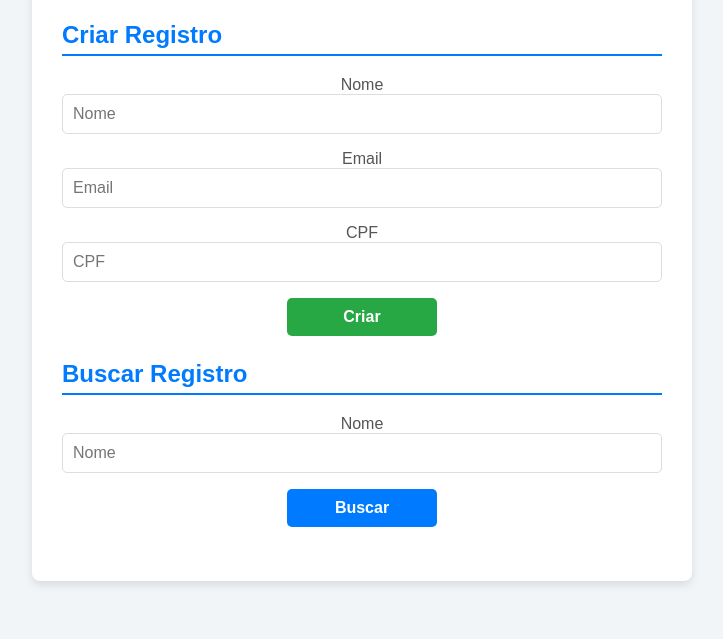
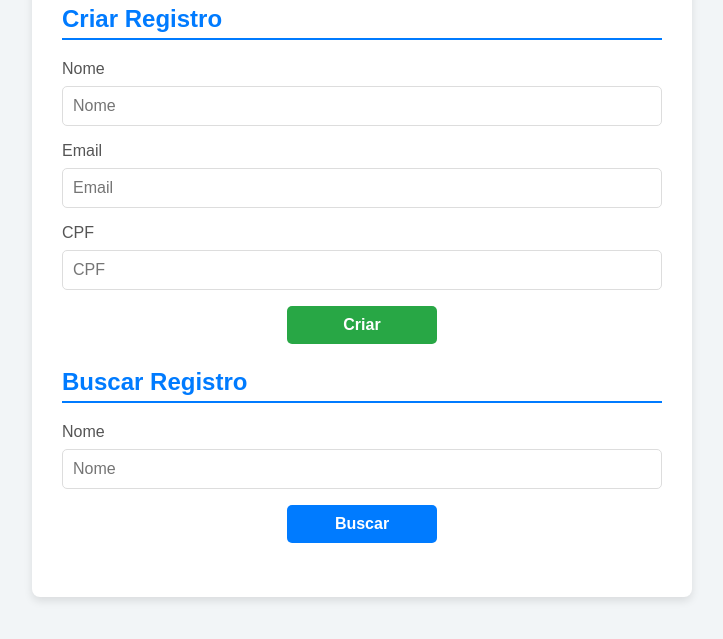
Before and after one commit to FaculdadeSI/atividadesPraticas_SD, a website: page index.html in a window 1280 px wide. Shown: the part 175-814 px from the top of the page, without its empty margins (278-1001 px from the left). Drawn offline with Linux system fonts and the light colour scheme.

Commit message:
Ajusta texto no estilo

```diff
--- a/styles.css
+++ b/styles.css
@@ -120,9 +120,10 @@ form button {
 /* Estilos de texto e alinhamento */
 p,
 label {
-    text-align: center; /* Centraliza o texto */
+    text-align: left; /* Centraliza o texto */
     font-size: 1rem; /* Tamanho da fonte */
     color: #555; /* Cor do texto */
+    margin-bottom: 0.5rem; /* Espaço abaixo */
 }
 
 /* Estilos da lista */
```
